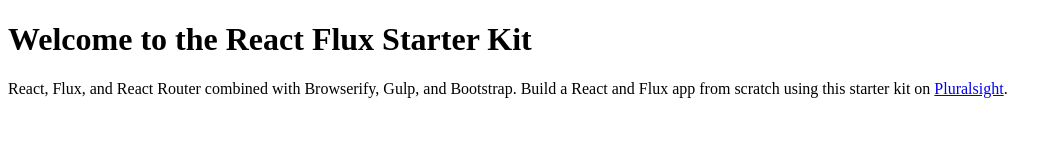
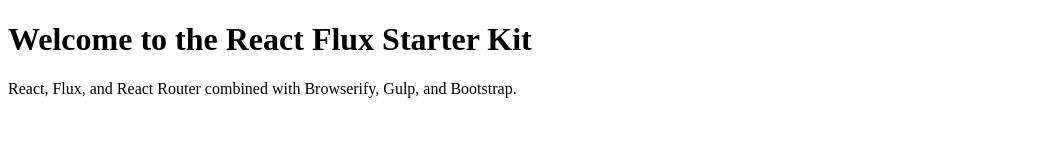
Before and after one commit to akumarn74/reactApp-with-flux, a React app: page src/index.html in a window 1280 px wide. Shown: the whole page, without its empty margins (0-1062 px from the left). Built offline with nearby package versions, Linux system fonts and the light colour scheme.

```diff
--- a/src/index.html
+++ b/src/index.html
@@ -8,7 +8,7 @@
     <div class="jumbotron">
       <h1>Welcome to the React Flux Starter Kit</h1>
       <p>
-        React, Flux, and React Router combined with Browserify, Gulp, and Bootstrap. Build a React and Flux app from scratch using this starter kit on <a href="http://www.pluralsight.com/courses/react-flux-building-applications">Pluralsight</a>.
+        React, Flux, and React Router combined with Browserify, Gulp, and Bootstrap.
       </p>
     </div>
     <div id="app"></div>
```
Also changed, not shown: 2 other files.
